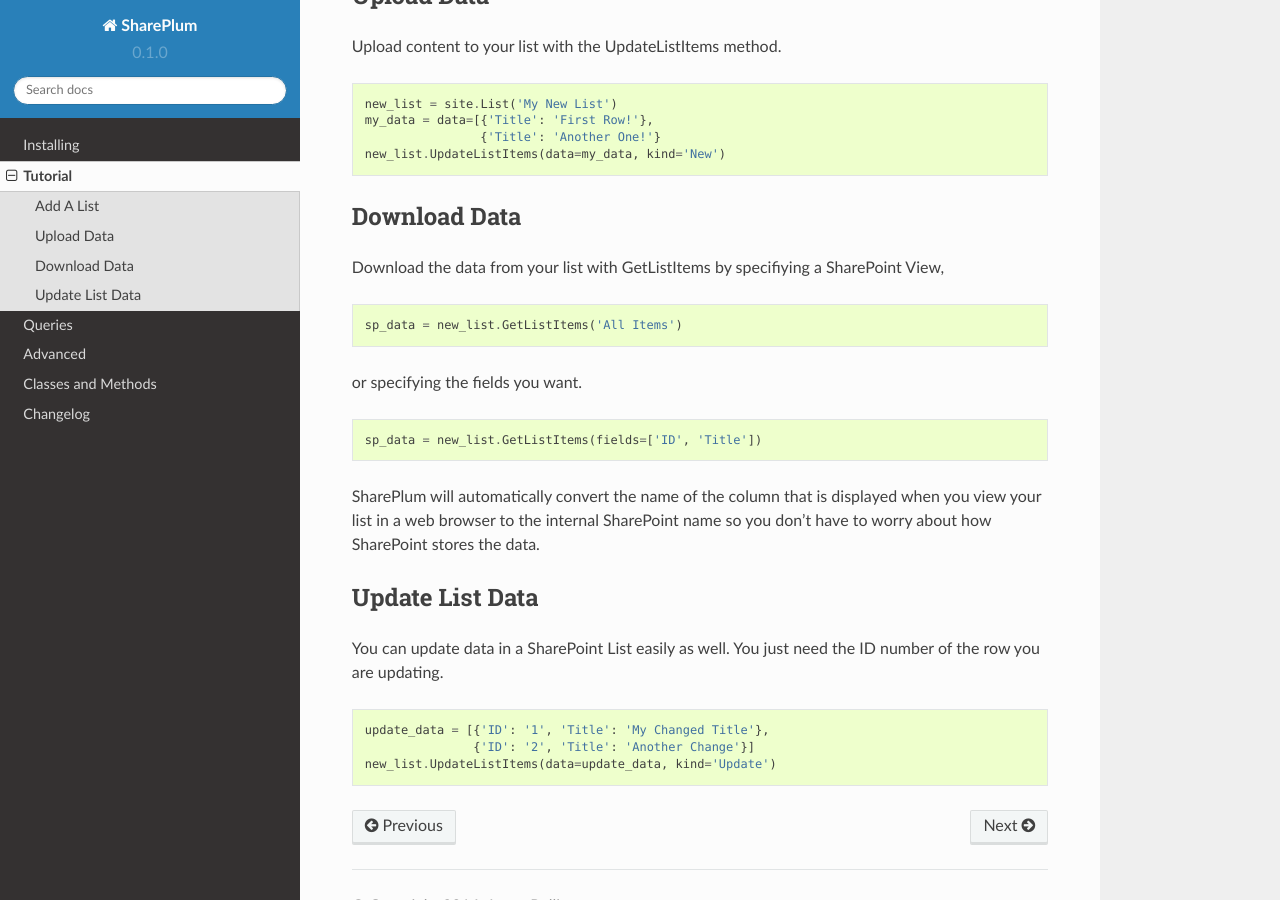
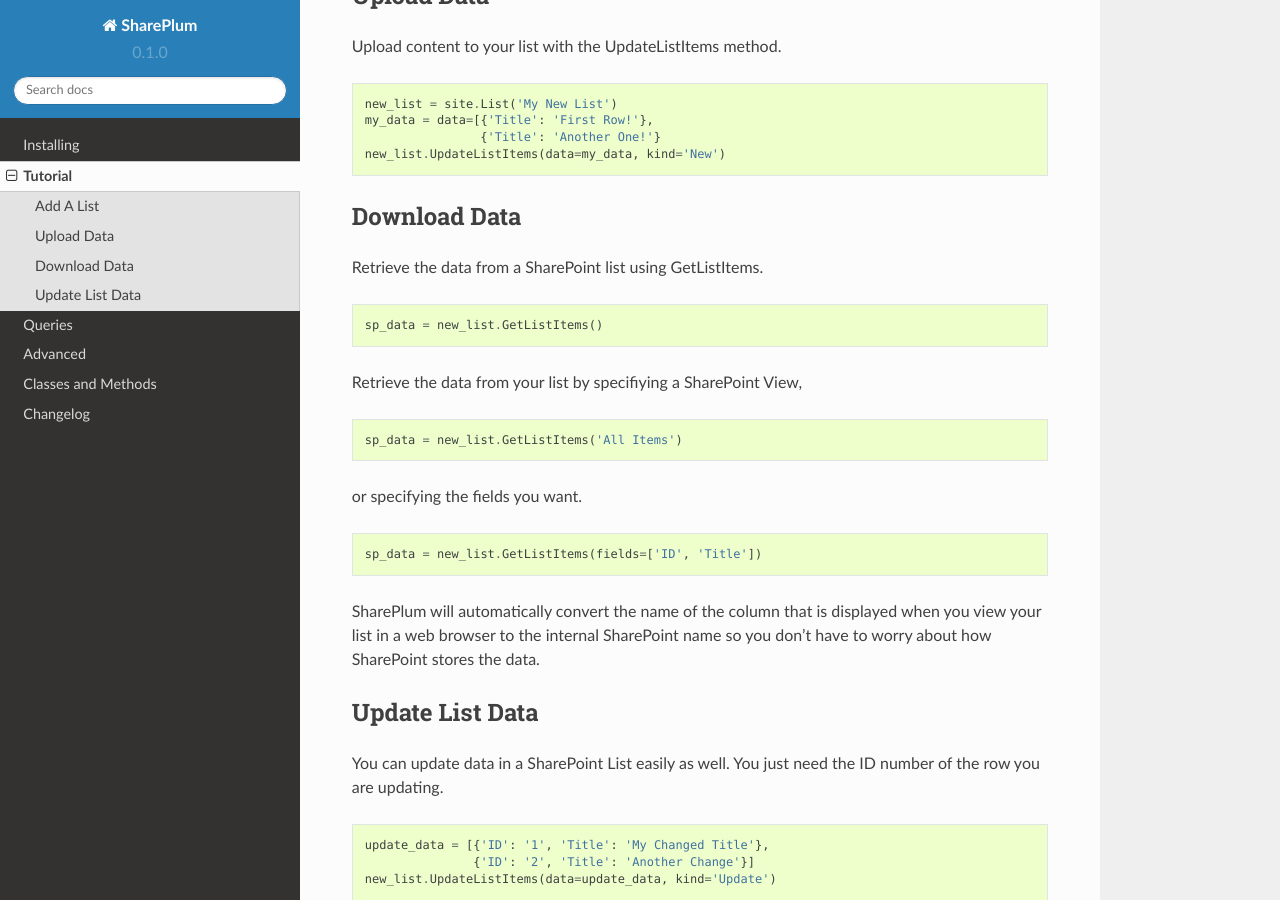
Before and after one commit to jasonrollins/shareplum, a Sphinx documentation site: the page built from docs/tutorial.rst, in a window 1280 px wide and 900 px high, scrolled down 558 px. Built offline with Sphinx 7.4.7 and the Read the Docs theme 2.0.0, drawn with Linux system fonts in a browser that asks for light colours.

Commit message:
New GetListItems action with no parameters specified

```diff
--- a/docs/tutorial.rst
+++ b/docs/tutorial.rst
@@ -31,7 +31,11 @@
 Download Data
 =============
 
-Download the data from your list with GetListItems by specifiying a SharePoint View, ::
+Retrieve the data from a SharePoint list using GetListItems. ::
+
+    sp_data = new_list.GetListItems()
+
+Retrieve the data from your list by specifiying a SharePoint View, ::
 
     sp_data = new_list.GetListItems('All Items')
 
```
